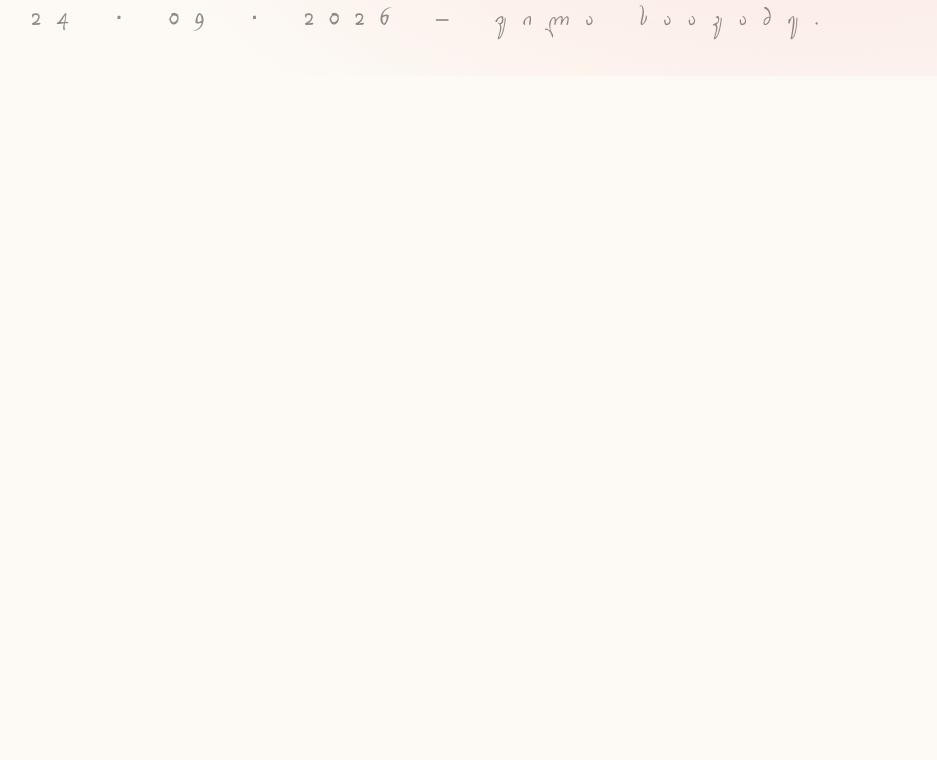
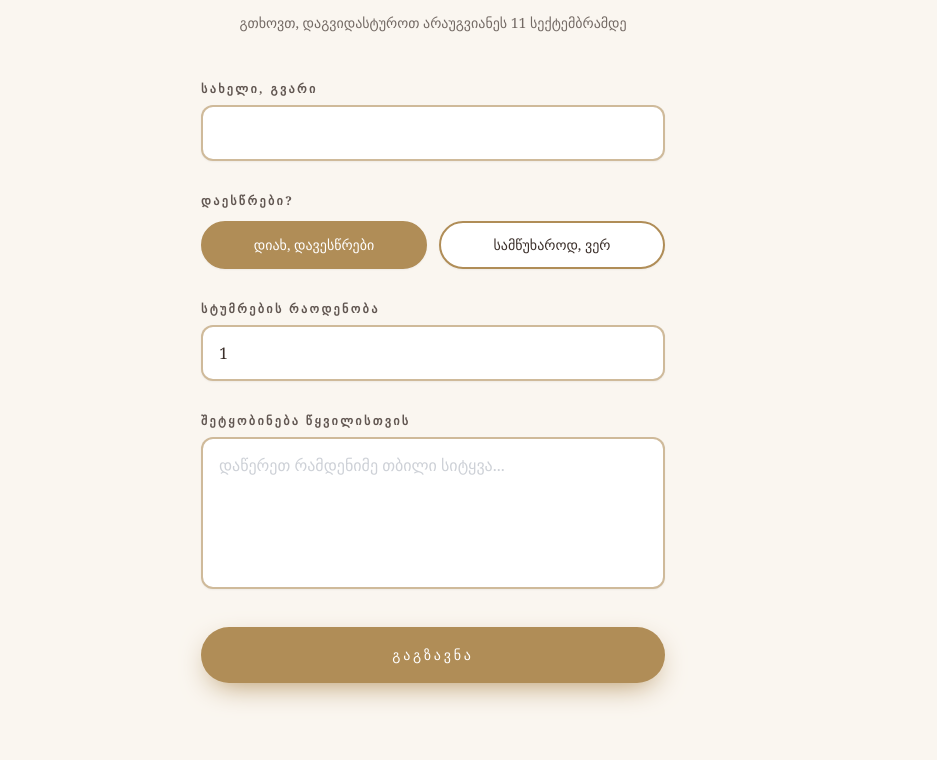
Before and after one commit to PinoqioDOM/Wedding, a Next.js app: page / in a window 1280 px wide. Shown: the part 1660-2420 px from the top of the page, without its empty margins (207-1144 px from the left). Before the commit the page ends 1736 px from the top, so only its background shows below. Built offline with nearby package versions, Linux system fonts and the light colour scheme; no server answers; the database is empty.

Commit message:
attendace added

```diff
--- a/app/layout.tsx
+++ b/app/layout.tsx
@@ -4,6 +4,7 @@ import Navbar from "@/components/Navbar";
 import Footer from "@/components/Footer";
 import InvitationGate from "@/components/Invitationgate";
 import localFont from "next/font/local";
+import Attendance from "@/components/Attendance";
 
 export const metadata: Metadata = {
   title: "თორნიკე & ქრისტინა — 24 სექტემბერი 2026",
@@ -22,6 +23,7 @@ export default function RootLayout({ children }: { children: React.ReactNode })
         <InvitationGate>
           <Navbar />
           <main className="min-h-[calc(100vh-8rem)]">{children}</main>
+          <Attendance />
           <Footer />
         </InvitationGate>
       </body>
--- /dev/null
+++ b/components/Attendance.tsx
@@ -0,0 +1,217 @@
+"use client";
+
+import { useState, type FormEvent } from "react";
+import { AnimatePresence, motion } from "framer-motion";
+
+type Status = "idle" | "sending" | "sent";
+
+type RsvpData = {
+  name: string;
+  attending: "yes" | "no";
+  guests: number;
+  message: string;
+};
+
+type Props = {
+  deadline?: string;
+  onSubmit?: (data: RsvpData) => Promise<void> | void;
+};
+
+const GOLD = "#b08d57";
+const INK = "#3b2f2a";
+const SAGE = "#7d8f69";
+
+// ველები: თეთრი ფონი, შესამჩნევი ჩარჩო, ჩრდილი და ოქროსფერი focus-რგოლი
+const fieldCls =
+  "w-full rounded-xl border-2 bg-white px-4 py-3.5 text-base shadow-sm outline-none transition " +
+  "placeholder:opacity-50 hover:border-[#b08d57] focus:border-[#b08d57] focus:ring-4 focus:ring-[#b08d57]/20";
+const fieldBorder = `${GOLD}99`;
+const labelCls = "mb-2 block text-xs uppercase tracking-[0.2em] font-semibold opacity-80";
+
+function Ornament() {
+  return (
+    <div className="my-5 flex items-center justify-center gap-3" aria-hidden>
+      <span className="h-px w-16" style={{ background: GOLD }} />
+      <svg width="22" height="22" viewBox="0 0 24 24" fill={GOLD}>
+        <path d="M12 21s-7.5-4.6-9.5-9.2C1 8.2 3.2 5 6.4 5c2 0 3.6 1.1 5.6 3.2C14 6.1 15.6 5 17.6 5c3.2 0 5.4 3.2 3.900 6.800C19.5 16.400 12 21 12 21z" />
+      </svg>
+      <span className="h-px w-16" style={{ background: GOLD }} />
+    </div>
+  );
+}
+
+export default function Attendance({
+  deadline = "11 სექტემბრამდე",
+  onSubmit,
+}: Props) {
+  const [status, setStatus] = useState<Status>("idle");
+  const [data, setData] = useState<RsvpData>({
+    name: "",
+    attending: "yes",
+    guests: 1,
+    message: "",
+  });
+
+  const handle = async (e: FormEvent) => {
+    e.preventDefault();
+    if (status !== "idle") return;
+    setStatus("sending");
+    try {
+      await onSubmit?.(data);
+      if (!onSubmit) await new Promise((r) => setTimeout(r, 1200));
+      setStatus("sent");
+    } catch {
+      setStatus("idle");
+    }
+  };
+
+  return (
+    <section
+      className="font-serif"
+      style={{ background: "#faf6f0", color: INK }}
+    >
+      <div className="mx-auto w-full max-w-lg px-6 py-20">
+        <div className="text-center">
+          <h2 className="mt-4 text-4xl font-light italic">
+            დაადასტურეთ დასწრება
+          </h2>
+          <Ornament />
+          <p className="text-sm opacity-70">
+            გთხოვთ, დაგვიდასტუროთ არაუგვიანეს {deadline}
+          </p>
+        </div>
+
+        <form onSubmit={handle} className="mt-12 space-y-8">
+          <div>
+            <label className={labelCls}>სახელი, გვარი</label>
+            <input
+              required
+              className={fieldCls}
+              style={{ borderColor: fieldBorder }}
+              value={data.name}
+              onChange={(e) => setData({ ...data, name: e.target.value })}
+            />
+          </div>
+
+          <div>
+            <label className={labelCls}>დაესწრები?</label>
+            <div className="mt-3 grid grid-cols-2 gap-3">
+              {(
+                [
+                  ["yes", "დიახ, დავესწრები"],
+                  ["no", "სამწუხაროდ, ვერ"],
+                ] as const
+              ).map(([value, label]) => {
+                const active = data.attending === value;
+                return (
+                  <button
+                    type="button"
+                    key={value}
+                    onClick={() => setData({ ...data, attending: value })}
+                    className="rounded-full border-2 px-4 py-3 text-sm shadow-sm transition"
+                    style={{
+                      borderColor: GOLD,
+                      background: active ? GOLD : "#fff",
+                      color: active ? "#fff" : INK,
+                    }}
+                  >
+                    {label}
+                  </button>
+                );
+              })}
+            </div>
+          </div>
+
+          <div>
+            <label className={labelCls}>სტუმრების რაოდენობა</label>
+            <input
+              type="number"
+              min={1}
+              max={10}
+              className={fieldCls}
+              style={{ borderColor: fieldBorder }}
+              value={data.guests}
+              onChange={(e) =>
+                setData({
+                  ...data,
+                  guests: Math.max(1, Number(e.target.value)),
+                })
+              }
+            />
+          </div>
+
+          <div>
+            <label className={labelCls}>შეტყობინება წყვილისთვის</label>
+            <textarea
+              rows={5}
+              placeholder="დაწერეთ რამდენიმე თბილი სიტყვა..."
+              className={`${fieldCls} resize-none`}
+              style={{ borderColor: fieldBorder }}
+              value={data.message}
+              onChange={(e) => setData({ ...data, message: e.target.value })}
+            />
+          </div>
+
+          <motion.button
+            type="submit"
+            disabled={status !== "idle"}
+            whileHover={status === "idle" ? { scale: 1.02 } : undefined}
+            whileTap={status === "idle" ? { scale: 0.97 } : undefined}
+            animate={{ backgroundColor: status === "sent" ? SAGE : GOLD }}
+            className="flex h-14 w-full items-center justify-center overflow-hidden rounded-full text-sm uppercase tracking-[0.2em] text-white shadow-lg"
+            style={{ boxShadow: `0 10px 30px -10px ${GOLD}` }}
+          >
+            <AnimatePresence mode="wait" initial={false}>
+              {status === "idle" && (
+                <motion.span
+                  key="idle"
+                  initial={{ y: 20, opacity: 0 }}
+                  animate={{ y: 0, opacity: 1 }}
+                  exit={{ y: -20, opacity: 0 }}
+                >
+                  გაგზავნა
+                </motion.span>
+              )}
+              {status === "sending" && (
+                <motion.span
+                  key="sending"
+                  initial={{ scale: 0, opacity: 0 }}
+                  animate={{ scale: [1, 1.25, 1], opacity: 1 }}
+                  exit={{ scale: 0, opacity: 0 }}
+                  transition={{ repeat: Infinity, duration: 0.9 }}
+                >
+                  <svg width="20" height="20" viewBox="0 0 24 24" fill="#fff">
+                    <path d="M12 21s-7.5-4.6-9.5-9.2C1 8.2 3.2 5 6.4 5c2 0 3.6 1.1 5.6 3.2C14 6.1 15.6 5 17.6 5c3.2 0 5.4 3.2 3.900 6.800C19.5 16.400 12 21 12 21z" />
+                  </svg>
+                </motion.span>
+              )}
+              {status === "sent" && (
+                <motion.span
+                  key="sent"
+                  initial={{ y: 20, opacity: 0 }}
+                  animate={{ y: 0, opacity: 1 }}
+                  exit={{ y: -20, opacity: 0 }}
+                  className="flex items-center gap-2"
+                >
+                  <svg width="18" height="18" viewBox="0 0 24 24" fill="none">
+                    <motion.path
+                      d="M5 13l4 4L19 7"
+                      stroke="currentColor"
+                      strokeWidth="3"
+                      strokeLinecap="round"
+                      strokeLinejoin="round"
+                      initial={{ pathLength: 0 }}
+                      animate={{ pathLength: 1 }}
+                      transition={{ duration: 0.4, delay: 0.1 }}
+                    />
+                  </svg>
+                  გაიგზავნა
+                </motion.span>
+              )}
+            </AnimatePresence>
+          </motion.button>
+        </form>
+      </div>
+    </section>
+  );
+}
```
